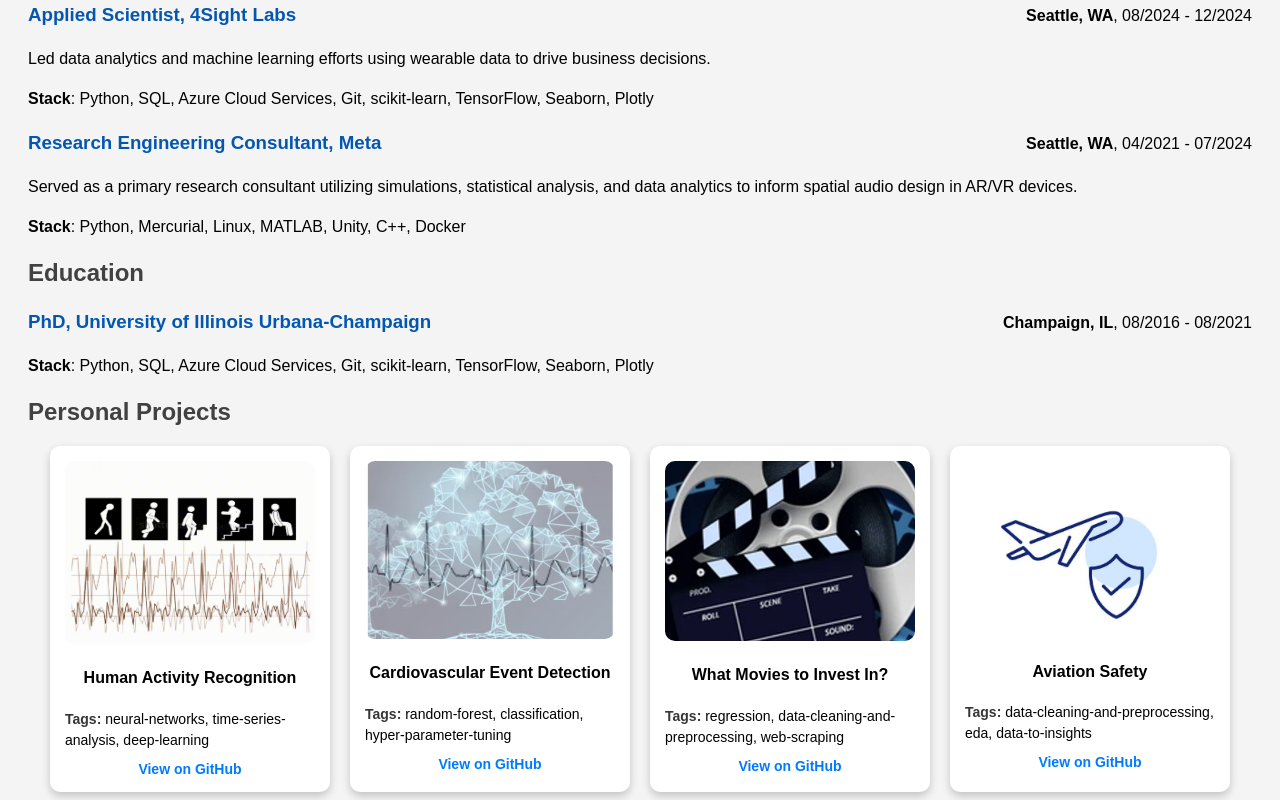
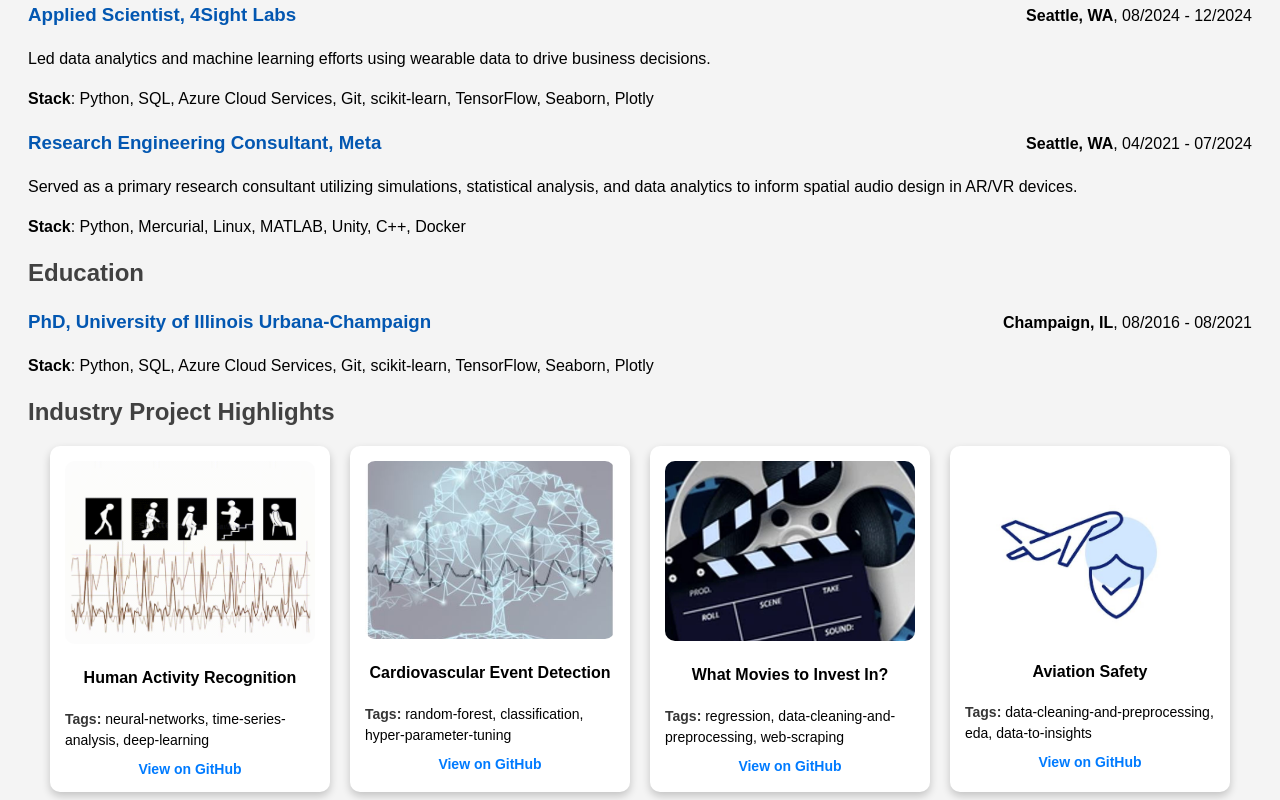
Before and after one commit to setare92-ha/setare92-ha.github.io, a plain HTML site: page index.html in a window 1280 px wide. Shown: the part 529-1329 px from the top of the page. Drawn offline with Linux system fonts and the light colour scheme.

Commit message:
changed projects

```diff
--- a/index.html
+++ b/index.html
@@ -153,7 +153,7 @@
   </div>
   <p align="left"> <b>Stack</b>: Python, SQL, Azure Cloud Services, Git, scikit-learn, TensorFlow, Seaborn, Plotly </p>
 
-  <h2> Personal Projects </h2>
+  <h2> Industry Project Highlights </h2>
   <div class="projects">
     <div class="project">
       <img src="project1-image.png" alt="Project 1">
```
